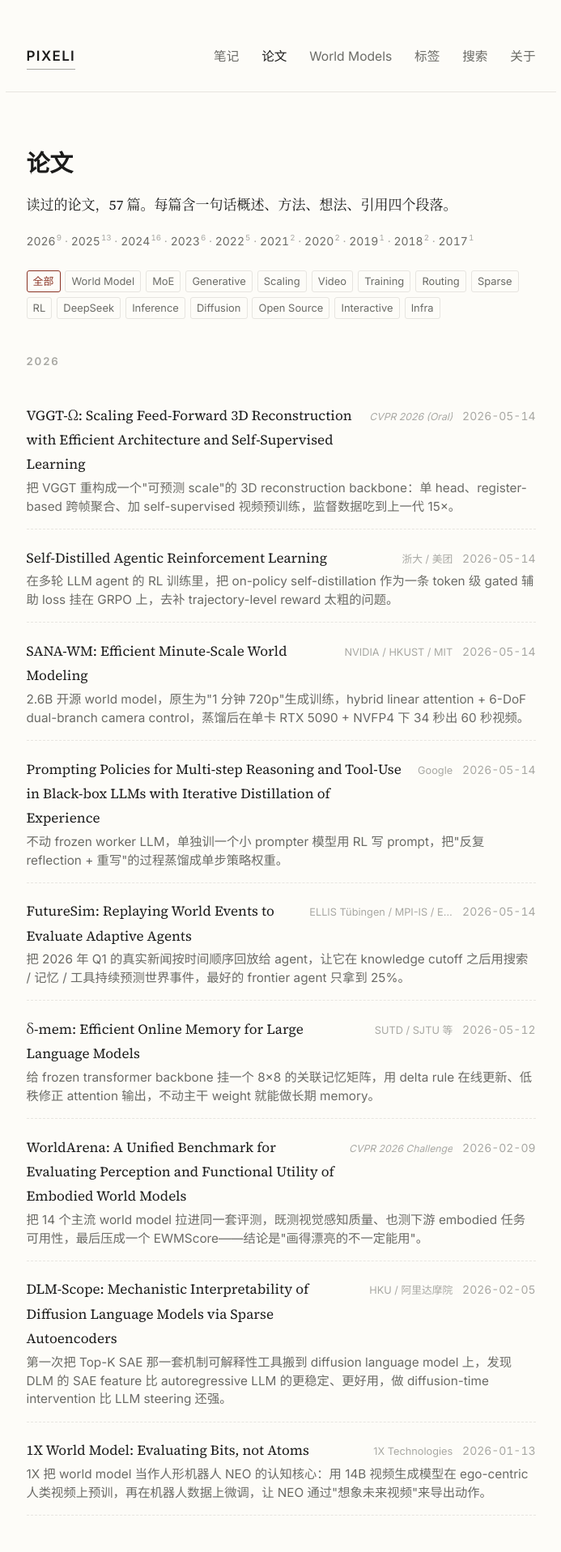
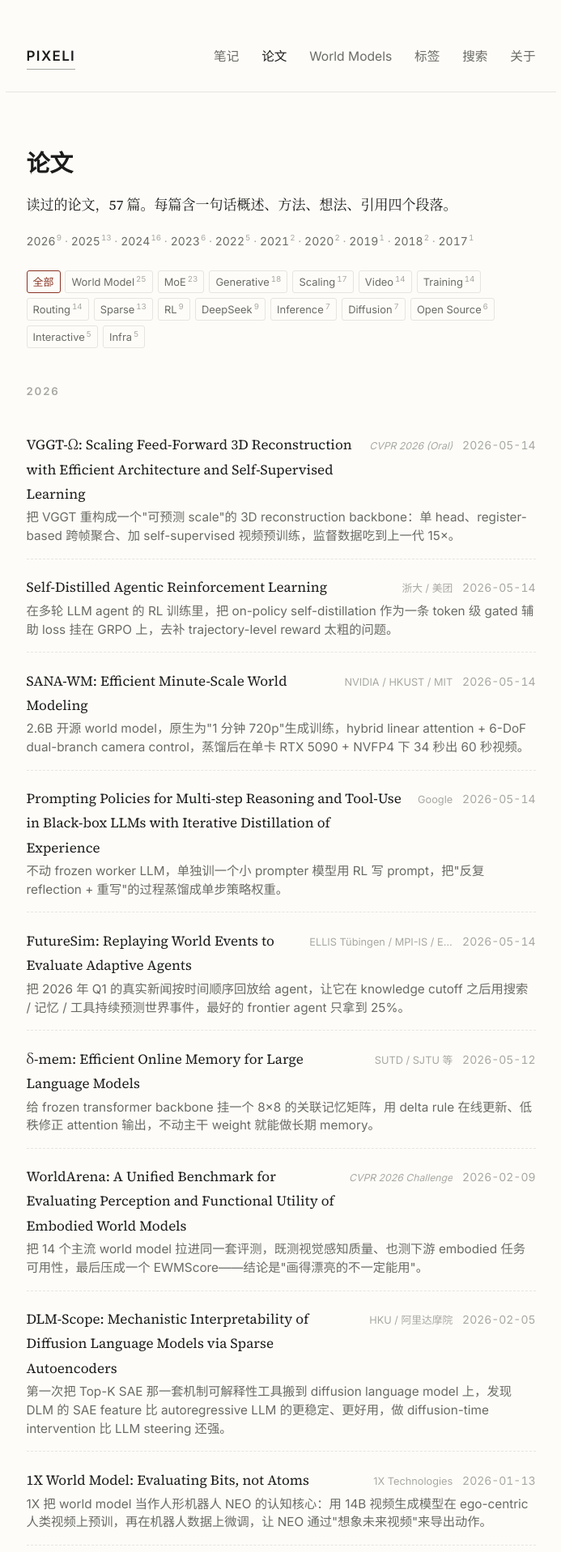
Before and after one commit to pixeli99/PIXELI, a Jekyll site: the page built from papers.md, in a window 1280 px wide. Shown: the top 1917 px of the page at 81% size, without its empty margins (293-986 px from the left). Built offline with Jekyll 4.4.1, drawn with Linux system fonts in a browser that asks for light colours.

Commit message:
UX：论文过滤按钮补标签篇数
与标签云一致，每个过滤按钮右上角显示该标签下的论文数。
aria-label 同步更新为"X，N 篇"，键盘用户也能听到篇数。

Co-Authored-By: Claude Sonnet 4.6 <noreply@anthropic.com>

```diff
--- a/assets/css/main.scss
+++ b/assets/css/main.scss
@@ -288,6 +288,7 @@ th {
 .pf-btn:hover { color: var(--accent); border-color: var(--accent); }
 .pf-btn.pf-active { color: var(--accent); border-color: var(--accent); font-weight: 500; }
 .pf-btn:focus-visible { outline: 2px solid var(--accent); outline-offset: 2px; border-radius: 3px; }
+.pf-btn sup { color: var(--faint); margin-left: 0.2em; font-size: 0.75em; font-variant-numeric: tabular-nums; }
 
 /* —— Entry list —— */
 .entry-list {
--- a/papers.md
+++ b/papers.md
@@ -25,7 +25,7 @@ description: 论文阅读笔记，每篇含一句话概述、方法摘要、个
 
 <div class="papers-filter" role="group" aria-label="按标签过滤">
   <button class="pf-btn pf-active" data-tag="" aria-pressed="true">全部</button>
-  {% for row in _freq_rows %}{% assign _parts = row | split: "|" %}<button class="pf-btn" data-tag="{{ _parts[1] }}" aria-pressed="false">{{ _parts[1] }}</button>{% endfor %}
+  {% for row in _freq_rows %}{% assign _parts = row | split: "|" %}{% assign _n = _parts[0] | plus: 0 %}<button class="pf-btn" data-tag="{{ _parts[1] }}" aria-pressed="false" aria-label="{{ _parts[1] }}，{{ _n }} 篇">{{ _parts[1] }}<sup aria-hidden="true">{{ _n }}</sup></button>{% endfor %}
 </div>
 
 {% for group in papers_by_year %}
```
